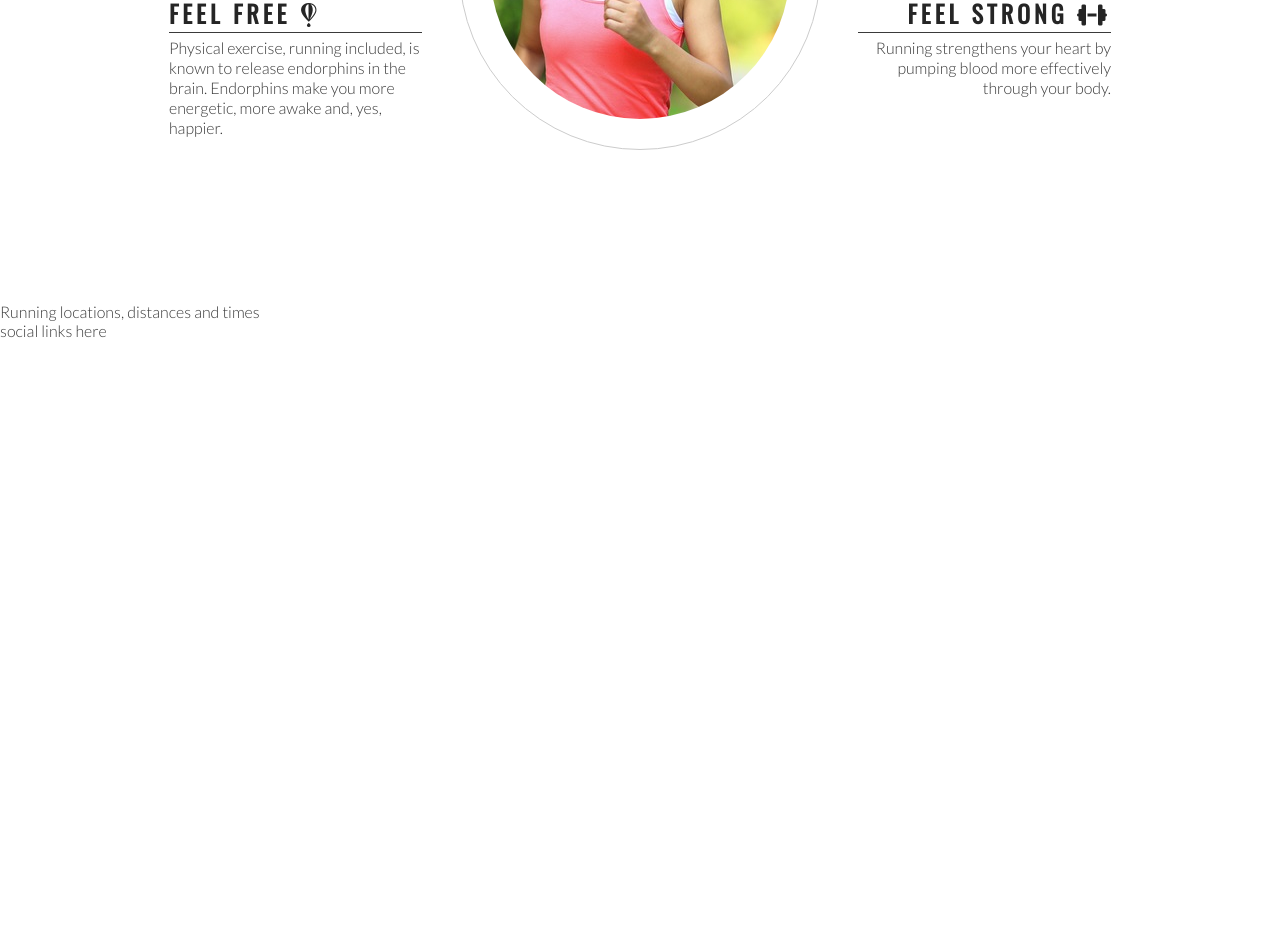
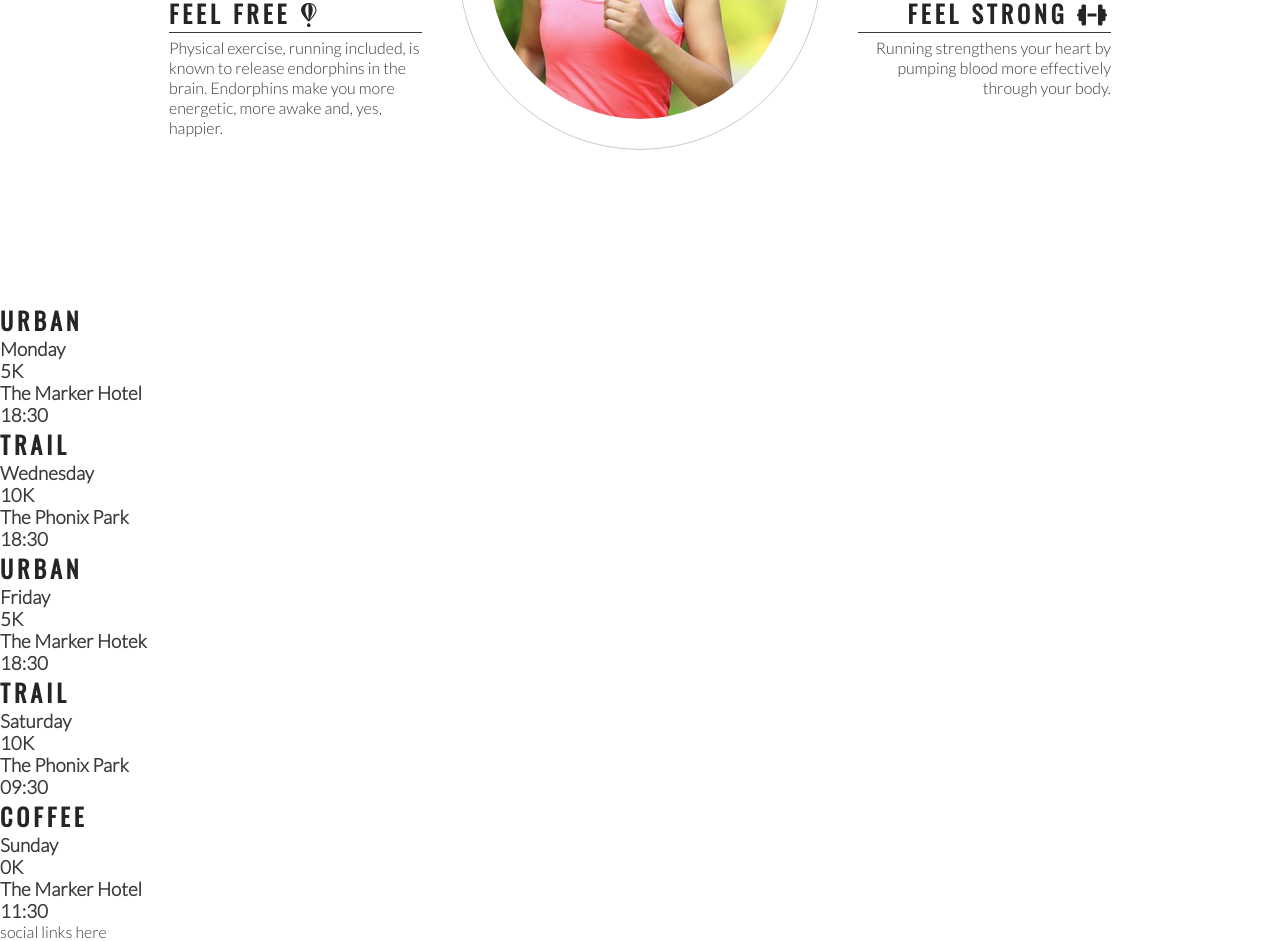
Before and after one commit to zhannamatuzak/love-running, a plain HTML site: page index.html in a window 1280 px wide. Shown: the part 993-1934 px from the top of the page. Before the commit the page ends 1333 px from the top, so only its background shows below. Drawn offline with nearby package versions, Linux system fonts and the light colour scheme.

Commit message:
Add meetup times main structure

```diff
--- a/index.html
+++ b/index.html
@@ -91,7 +91,41 @@
     </section>
     </section>
     <section>
-        Running locations, distances and times
+        <div>
+            <h2>Urban</h2>
+            <h3>Monday</h3>
+            <h3>5K</h3>
+            <h3>The Marker Hotel</h3>
+            <h3>18:30</h3>
+        </div>
+        <div>
+            <h2>Trail</h2>
+            <h3>Wednesday</h3>
+            <h3>10K</h3>
+            <h3>The Phonix Park</h3>
+            <h3>18:30</h3>
+        </div>
+        <div>
+            <h2>Urban</h2>
+            <h3>Friday</h3>
+            <h3>5K</h3>
+            <h3>The Marker Hotek</h3>
+            <h3>18:30</h3>
+        </div>
+        <div>
+            <h2>Trail</h2>
+            <h3>Saturday</h3>
+            <h3>10K</h3>
+            <h3>The Phonix Park</h3>
+            <h3>09:30</h3>
+        </div>
+        <div>
+            <h2>Coffee</h2>
+            <h3>Sunday</h3>
+            <h3>0K</h3>
+            <h3>The Marker Hotel</h3>
+            <h3>11:30</h3>
+        </div>
     </section>
     <footer>
         social links here
```
